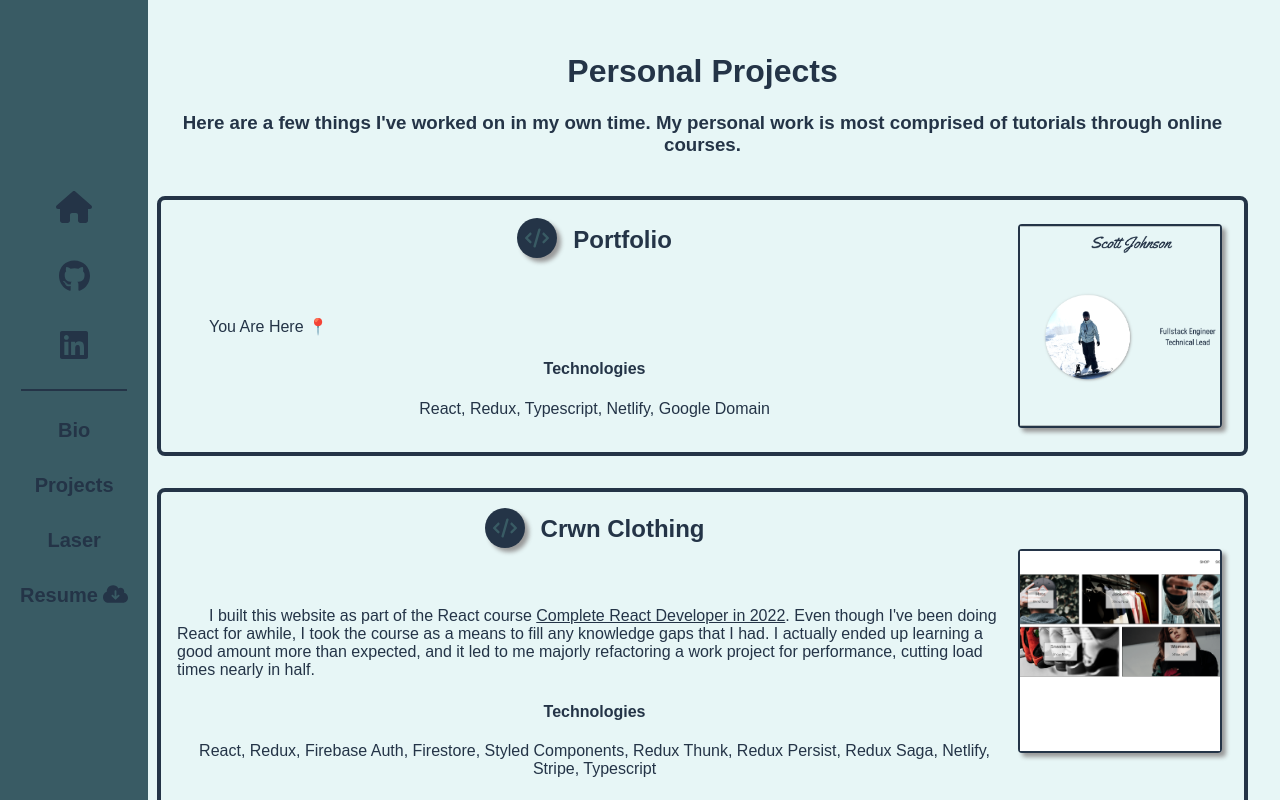
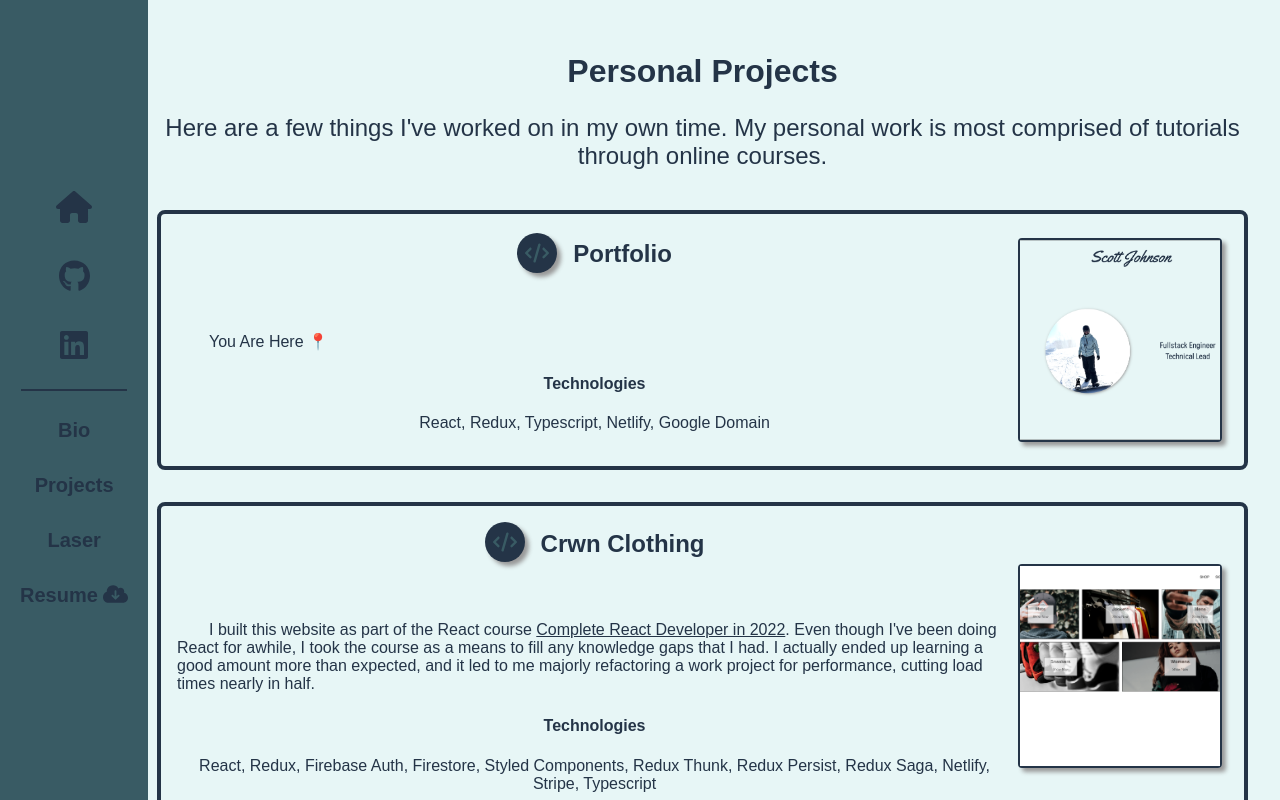
Before and after one commit to sylvandor/portfolio, a React (Create React App) app: page /projects in a window 1280 px wide. Built offline with nearby package versions, Linux system fonts and the light colour scheme; a web font is replaced by a local one.

Commit message:
Resize Projects page description

```diff
--- a/src/components/projects/Projects.component.tsx
+++ b/src/components/projects/Projects.component.tsx
@@ -8,8 +8,8 @@
 const Header = () =>
   <div className={'projects-header'}>
     <h1>Personal Projects</h1>
-    <h3>Here are a few things I've worked on in my own time. My personal work is most comprised of tutorials through
-      online courses.</h3>
+    <p>Here are a few things I've worked on in my own time. My personal work is most comprised of tutorials through
+      online courses.</p>
   </div>
 
 
--- a/src/components/projects/Projects.styles.scss
+++ b/src/components/projects/Projects.styles.scss
@@ -5,6 +5,14 @@
 .projects-header {
   text-align: center;
   margin-bottom: index.$base-spacing*5;
+
+  p {
+    font-size: 1.5em;
+
+    @media(max-width: 600px), (max-height: 600px) {
+      font-size: 1em;
+    }
+  }
 }
 
 .projects {
```
